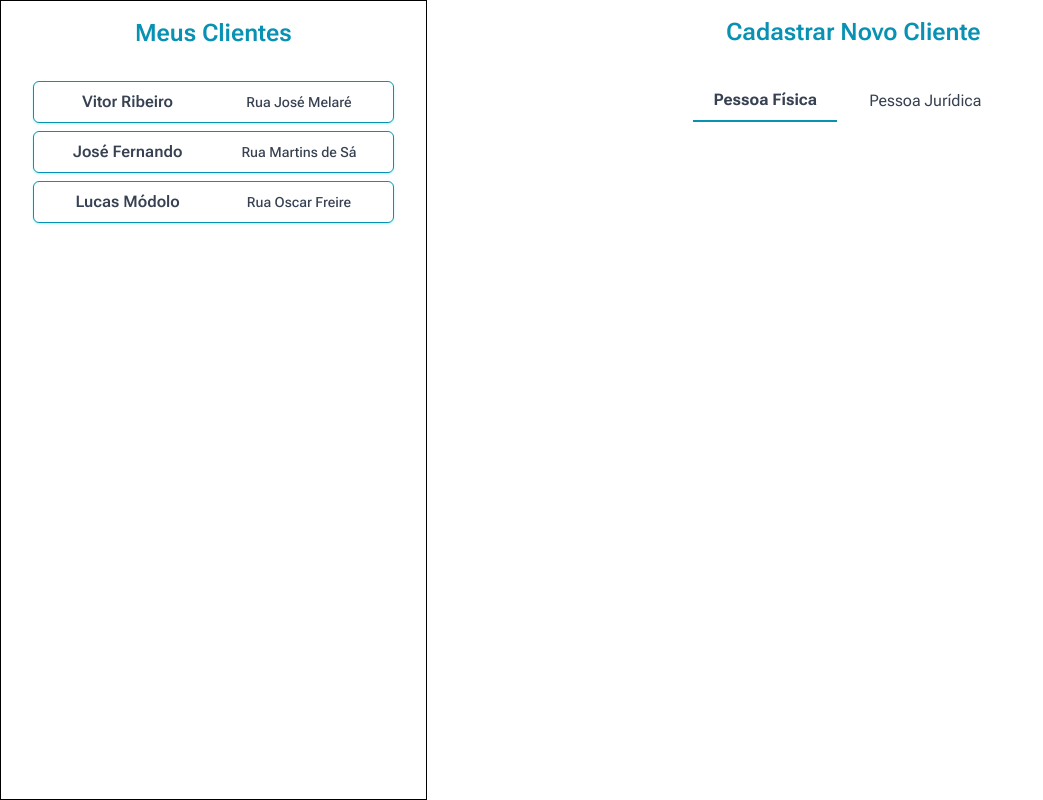
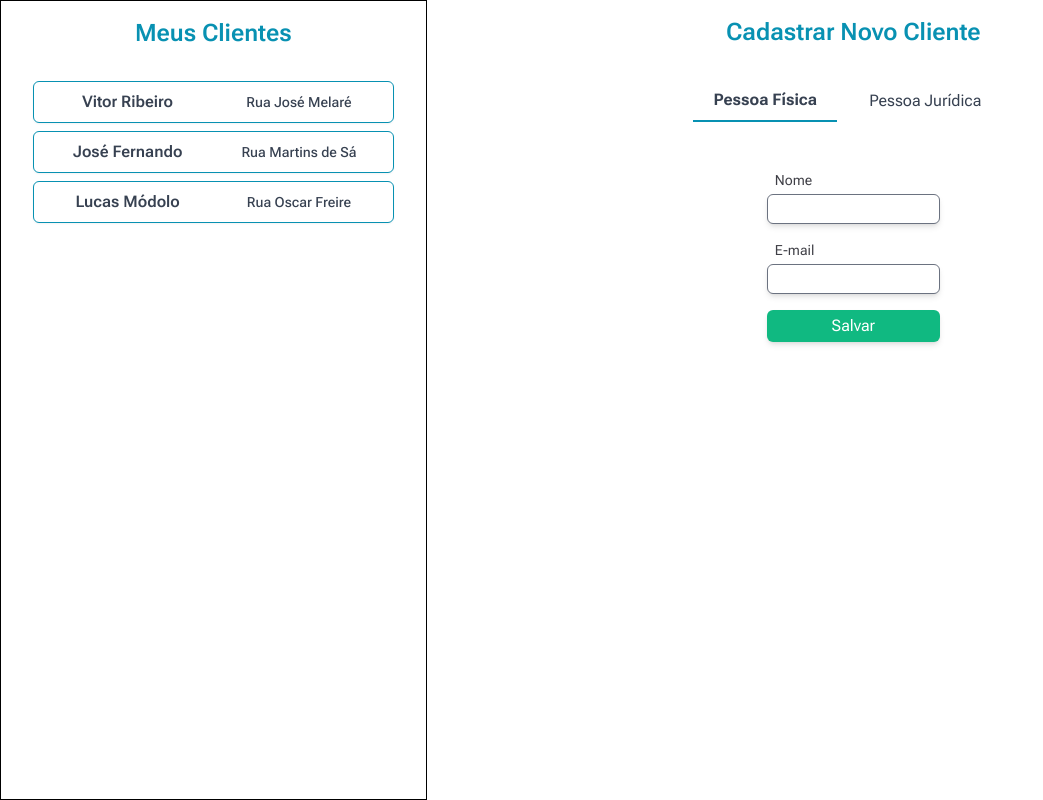
Before and after one commit to vitorrdc/webClientRegister, a Next.js app: page / in a window 1280 px wide. Shown: the whole page, without its empty margins (0-1043 px from the left). Built offline with nearby package versions, Linux system fonts and the light colour scheme; data requests are answered from the project's data file; a web font is replaced by a local one.

Commit message:
add react hook form and zod to validation

```diff
--- a/package.json
+++ b/package.json
@@ -9,6 +9,7 @@
     "lint": "next lint"
   },
   "dependencies": {
+    "@hookform/resolvers": "^3.1.1",
     "@next/font": "^13.4.10",
     "@types/node": "20.4.2",
     "@types/react": "18.2.15",
@@ -20,8 +21,10 @@
     "postcss": "8.4.26",
     "react": "18.2.0",
     "react-dom": "18.2.0",
+    "react-hook-form": "^7.45.2",
     "tailwindcss": "3.3.3",
-    "typescript": "5.1.6"
+    "typescript": "5.1.6",
+    "zod": "^3.21.4"
   },
   "devDependencies": {
     "@rocketseat/eslint-config": "^2.1.0",
--- a/src/app/page.tsx
+++ b/src/app/page.tsx
@@ -4,6 +4,9 @@ import { useEffect, useState } from "react"
 import clsx from 'clsx';
 import { SelectClientType } from "@/components/SelectClientType";
 import axios from "axios";
+import {useForm} from 'react-hook-form'
+import { z } from 'zod'
+import { zodResolver } from '@hookform/resolvers/zod'
 
 interface ClientsObject {
   id: number
@@ -11,9 +14,29 @@ interface ClientsObject {
   adress: string
 }
 
+const registerNewClientFormSchema = z.object({
+  name: z.string()
+    .nonempty('O Nome é obrigatório.')
+    .min(3, 'Por favor, considerar mínimo 3 caracteres'),
+  email: z.string()
+    .nonempty('O E-mail é obrigatório ')
+    .email('Formato de e-mail inválido')
+})
+
 
 export default function Home() {
 
+const {
+  register,
+  handleSubmit,
+  formState: {errors}
+  } = useForm({
+  resolver: zodResolver(registerNewClientFormSchema)
+})
+
+console.log(errors)
+
+const [outPut, setOutPut] = useState<any>('')
 const [clientType, setClientType] = useState<string>('Pessoa Física')
 const [clients, setClients] = useState([
   {
@@ -55,6 +78,10 @@ const [clients, setClients] = useState([
     fetchClients()
   },[])
 
+  function handleFormData(data: any) {
+    setOutPut(JSON.stringify(data, null, 2))
+  }
+
   return (
     <main className="w-screen h-screen flex flex-row">
       <aside className="w-1/3 h-screen border border-black overflow-y-scroll flex flex-col items-center px-8 py-4">
@@ -83,6 +110,36 @@ const [clients, setClients] = useState([
             onClick={handleLegalClient}
           />
         </div>
+          <form
+            className="flex flex-col gap-4 mt-12"
+            onSubmit={handleSubmit(handleFormData)}
+          >
+            <div className="flex flex-col gap-1">
+              <label htmlFor="" className="text-zinc-700 text-sm ml-2">Nome</label>
+              <input
+                type="text"
+                className=" border border-gray-500 rounded-md px-2 py-1 text-gray-700 text-sm shadow-md"
+                {...register('name')}
+              />
+              {errors.name && <span className="text-red-500 text-xs">{errors.name.message}</span>}
+            </div>
+            <div className="flex flex-col gap-1">
+              <label htmlFor="" className="text-zinc-700 text-sm ml-2">E-mail</label>
+              <input
+                type="text"
+                className=" border border-gray-500 rounded-md px-2 py-1 text-gray-700 text-sm shadow-md"
+                {...register('email')}
+              />
+              {errors.email && <span className="text-red-500 text-xs">{errors.email.message}</span>}
+            </div>
+            <button
+              type="submit"
+              className="bg-emerald-500 text-white rounded-md py-1 shadow-md"
+            >
+              Salvar
+            </button>
+          </form>
+          <pre className="text-gray-700">{outPut}</pre>
       </div>
     </main>
   )
--- a/src/components/ClientItem.tsx
+++ b/src/components/ClientItem.tsx
@@ -6,7 +6,7 @@ interface Props {
 
 export const ClientItem: React.FC<Props> = ({name, adress}) => {
   return (
-    <div className="grid grid-cols-2 w-full rounded-md p-2 mb-2 border shadow-sm shadow-cyan-200 border-cyan-600">
+    <div className="grid grid-cols-2 w-full rounded-md p-2 mb-2 border shadow-sm border-cyan-600">
         <button className="text-gray-700 font-semibold text-base">{name}</button>
         <button className="text-gray-700 font-medium text-sm">{adress}</button>
     </div>
```
Also changed, not shown: 1 other file (tests, documents, lock files or other folders).
